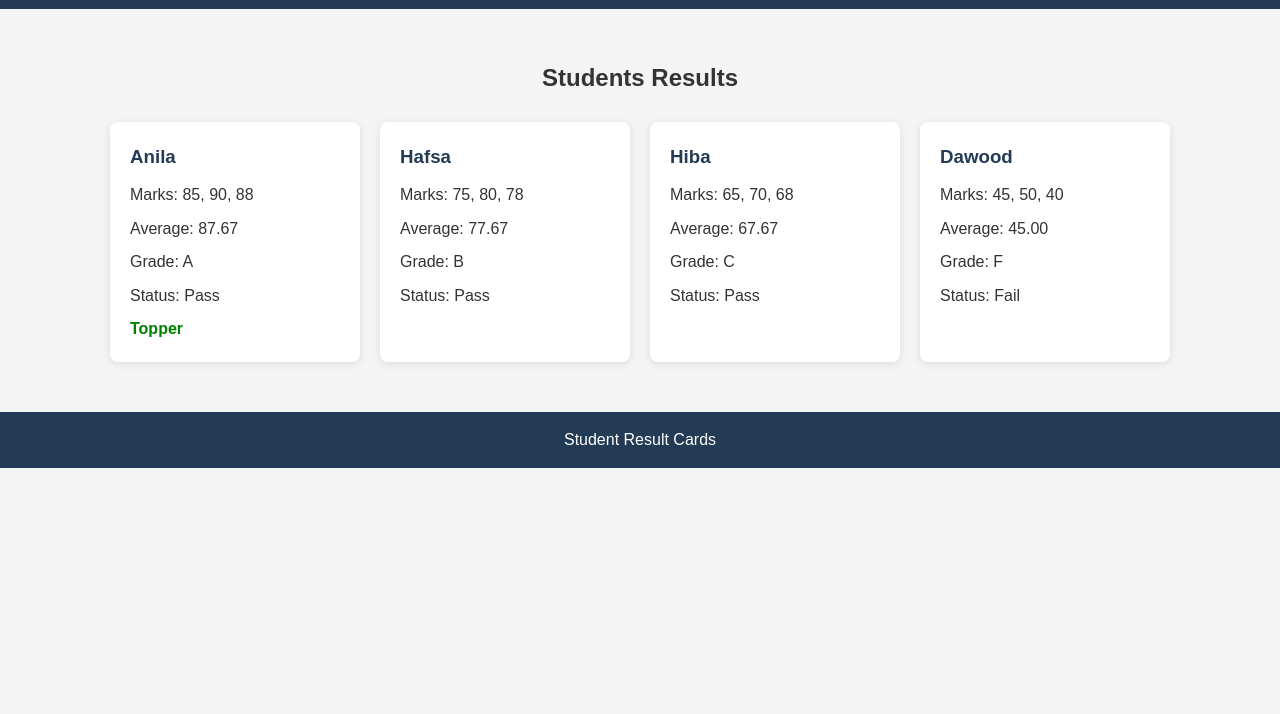
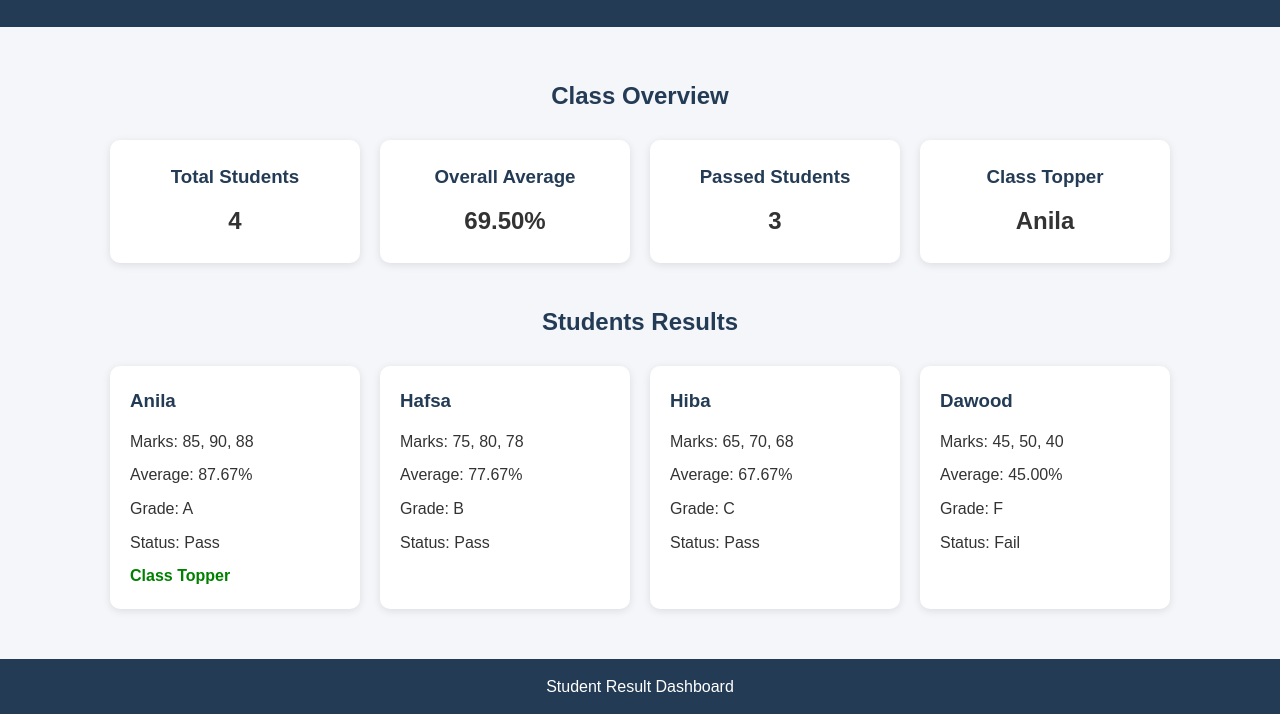
Before and after one commit to anilakiyani397/student-result-cards, a plain HTML site: page index.html in a window 1280 px wide. Shown: the part 118-832 px from the top of the page. Before the commit the page ends 800 px from the top, so only its background shows below. Drawn offline with Linux system fonts and the light colour scheme.

Commit message:
Update student result dashboard design

```diff
--- a/index.html
+++ b/index.html
@@ -4,17 +4,22 @@
 <head>
     <meta charset="UTF-8">
     <meta name="viewport" content="width=device-width, initial-scale=1.0">
-    <title>Student Result Cards</title>
+    <title>Student Result Dashboard</title>
     <link rel="stylesheet" href="style.css">
 </head>
 <body>
 
     <header>
-        <h1>Student Result Cards</h1>
+        <h1>Student Result Dashboard</h1>
         <p>Student Result Management System</p>
     </header>
 
     <main>
+        <section id="dashboard">
+            <h2>Class Overview</h2>
+            <div id="summary-container"></div>
+        </section>
+
         <section id="results">
             <h2>Students Results</h2>
             <div id="result-container"></div>
@@ -22,7 +27,7 @@
     </main>
 
     <footer>
-        <p>Student Result Cards</p>
+        <p>Student Result Dashboard</p>
     </footer>
 
     <script src="script.js"></script>
--- a/script.js
+++ b/script.js
@@ -19,6 +19,8 @@ let students = [
 ];
 
 let topper = 0;
+let totalAverage = 0;
+let passedStudents = 0;
 
 for (let i = 0; i < students.length; i++) {
 
@@ -50,10 +52,42 @@ for (let i = 0; i < students.length; i++) {
     students[i].grade = grade;
     students[i].status = status;
 
+    totalAverage += average;
+
+    if (status === "Pass") {
+        passedStudents++;
+    }
+
     if (average > students[topper].average || i === 0) {
         topper = i;
     }
 }
+
+let overallAverage = totalAverage / students.length;
+
+let summaryContainer = document.getElementById("summary-container");
+
+summaryContainer.innerHTML = `
+    <div class="summary-card">
+        <h3>Total Students</h3>
+        <p>${students.length}</p>
+    </div>
+
+    <div class="summary-card">
+        <h3>Overall Average</h3>
+        <p>${overallAverage.toFixed(2)}%</p>
+    </div>
+
+    <div class="summary-card">
+        <h3>Passed Students</h3>
+        <p>${passedStudents}</p>
+    </div>
+
+    <div class="summary-card">
+        <h3>Class Topper</h3>
+        <p>${students[topper].name}</p>
+    </div>
+`;
 
 let container = document.getElementById("result-container");
 
@@ -65,10 +99,10 @@ for (let i = 0; i < students.length; i++) {
         <div class="result-card">
             <h3>${student.name}</h3>
             <p>Marks: ${student.marks.join(", ")}</p>
-            <p>Average: ${student.average.toFixed(2)}</p>
+            <p>Average: ${student.average.toFixed(2)}%</p>
             <p>Grade: ${student.grade}</p>
             <p>Status: ${student.status}</p>
-            ${i === topper ? "<strong>Topper</strong>" : ""}
+            ${i === topper ? "<strong>Class Topper</strong>" : ""}
         </div>
     `;
 }
--- a/style.css
+++ b/style.css
@@ -7,7 +7,7 @@
 
 body {
     font-family: Arial, sans-serif;
-    background-color: #f4f4f4;
+    background-color: #f4f6fa;
     color: #333;
     line-height: 1.6;
 }
@@ -16,7 +16,11 @@ header {
     background-color: #243b55;
     color: white;
     text-align: center;
-    padding: 25px;
+    padding: 30px 15px;
+}
+
+header h1 {
+    margin-bottom: 8px;
 }
 
 main {
@@ -25,15 +29,61 @@ main {
     padding: 20px;
 }
 
+#dashboard h2,
 #results h2 {
     text-align: center;
     margin-bottom: 25px;
+    color: #243b55;
+}
+
+#summary-container {
+    display: grid;
+    grid-template-columns: repeat(auto-fit, minmax(200px, 1fr));
+    gap: 20px;
+    margin-bottom: 40px;
+}
+
+.summary-card {
+    background-color: white;
+    padding: 22px;
+    border-radius: 10px;
+    box-shadow: 0 2px 8px rgba(0, 0, 0, 0.1);
+    text-align: center;
+}
+
+.summary-card h3 {
+    color: #243b55;
+    margin-bottom: 10px;
+}
+
+.summary-card p {
+    font-size: 24px;
+    font-weight: bold;
 }
 
 #result-container {
     display: grid;
     grid-template-columns: repeat(auto-fit, minmax(220px, 1fr));
     gap: 20px;
+}
+
+.result-card {
+    background-color: white;
+    padding: 20px;
+    border-radius: 10px;
+    box-shadow: 0 2px 8px rgba(0, 0, 0, 0.1);
+    display: flex;
+    flex-direction: column;
+    gap: 8px;
+}
+
+.result-card h3 {
+    color: #243b55;
+    margin-bottom: 5px;
+}
+
+.result-card strong {
+    color: green;
 }
 
 footer {
@@ -49,22 +99,3 @@ footer {
         padding: 10px;
     }
 }
-.result-card {
-    background-color: white;
-    padding: 20px;
-    border-radius: 8px;
-    box-shadow: 0 2px 8px rgba(0, 0, 0, 0.1);
-}
-
-.result-card h3 {
-    color: #243b55;
-    margin-bottom: 10px;
-}
-
-.result-card p {
-    margin-bottom: 8px;
-}
-
-.result-card strong {
-    color: green;
-}
```
